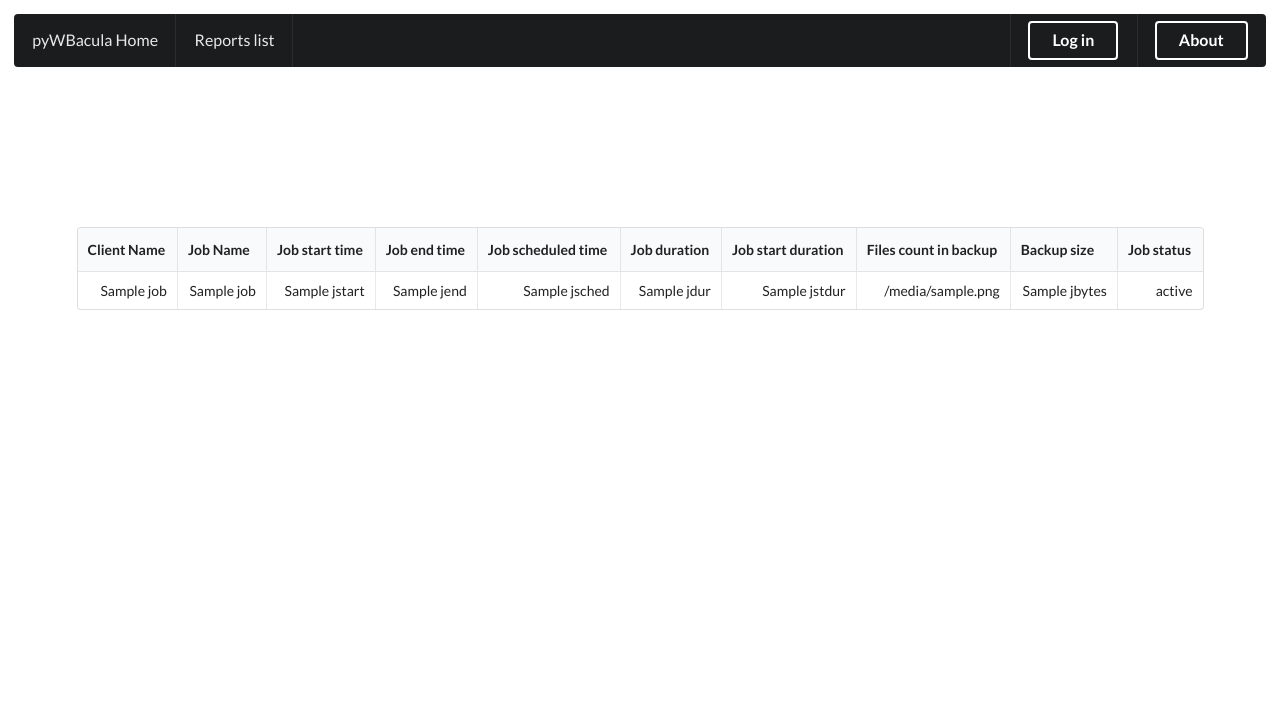
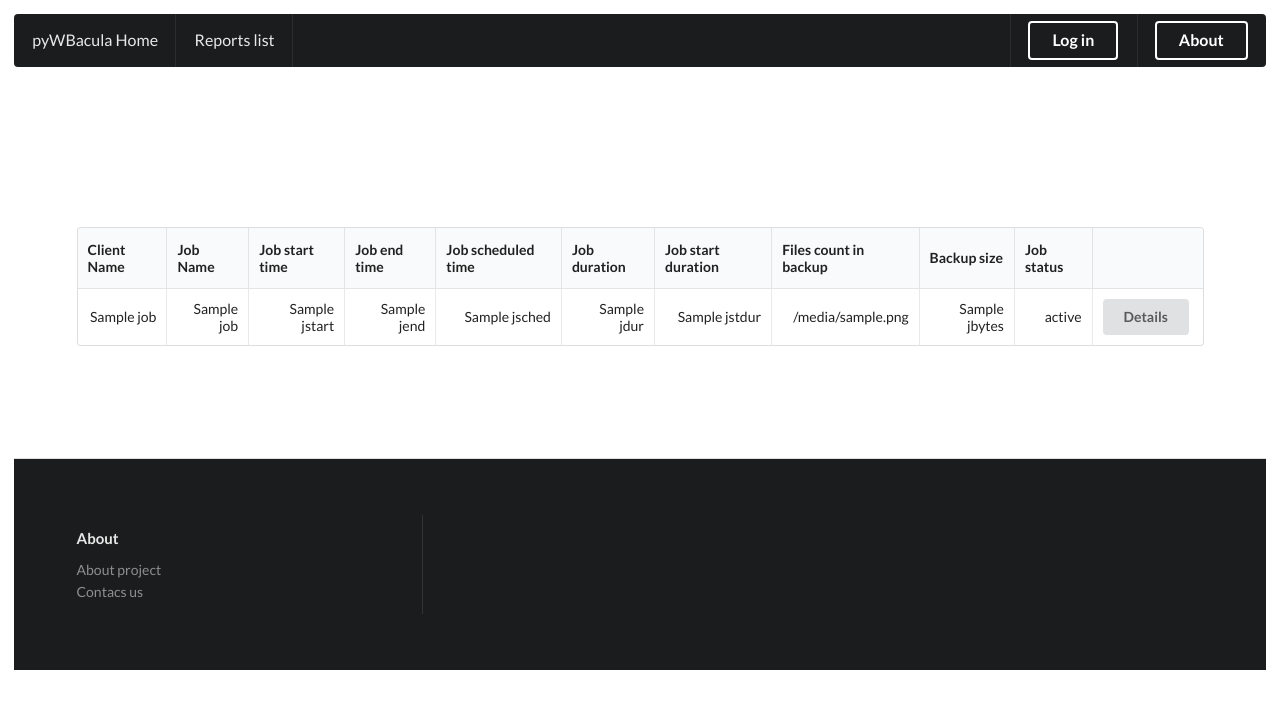
Before and after one commit to l13t/pyWBacula, a Python web app: template app/templates/jobs_report.html in a window 1280 px wide. Shown: the top 709 px of the page. Run offline with Jinja, Linux system fonts and the light colour scheme; the template is opened without the code that fills it: most values are stand-ins (such as "Sample title", 1, 10 or a date in 2020).

Commit message:
style cahnges

```diff
--- a/app/templates/footer.html
+++ b/app/templates/footer.html
@@ -1,2 +1,24 @@
+<div class="ui inverted vertical footer segment">
+  <div class="ui container">
+    <div class="ui stackable inverted divided equal height stackable grid">
+      <div class="five wide column">
+        <h4>
+          About
+        </h4>
+        <div class="ui inverted link list">
+          <a href="/about" class="item">
+            About project
+          </a>
+          <a href="/contact_us" class="item">
+            Contacs us
+          </a>
+        </div>
+      </div>
+      <div class="seven wide column">
+      </div>
+    </div>
+  </div>
+</div>
+
   </body>
 </html>
--- a/app/templates/jobs_report.html
+++ b/app/templates/jobs_report.html
@@ -17,6 +17,7 @@
               <th>Files count in backup</th>
               <th>Backup size</th>
               <th>Job status</th>
+              <th></th>
             </tr>
           </thead>
           <tbody>
@@ -32,6 +33,7 @@
               <td class="right aligned">{{ job['jfiles'] }}</td>
               <td class="right aligned">{{ job['jbytes'] }}</td>
               <td class="right aligned">{% autoescape false %}{{ job['jstatus'] }}{% endautoescape %}</td>
+              <td><a href="/reports/client/{{ job['jname'] }}/{{ job['jsched'] }}" class="ui button">Details</a></td>
             </tr>
     {%- endfor %}
           </tbody>
```
